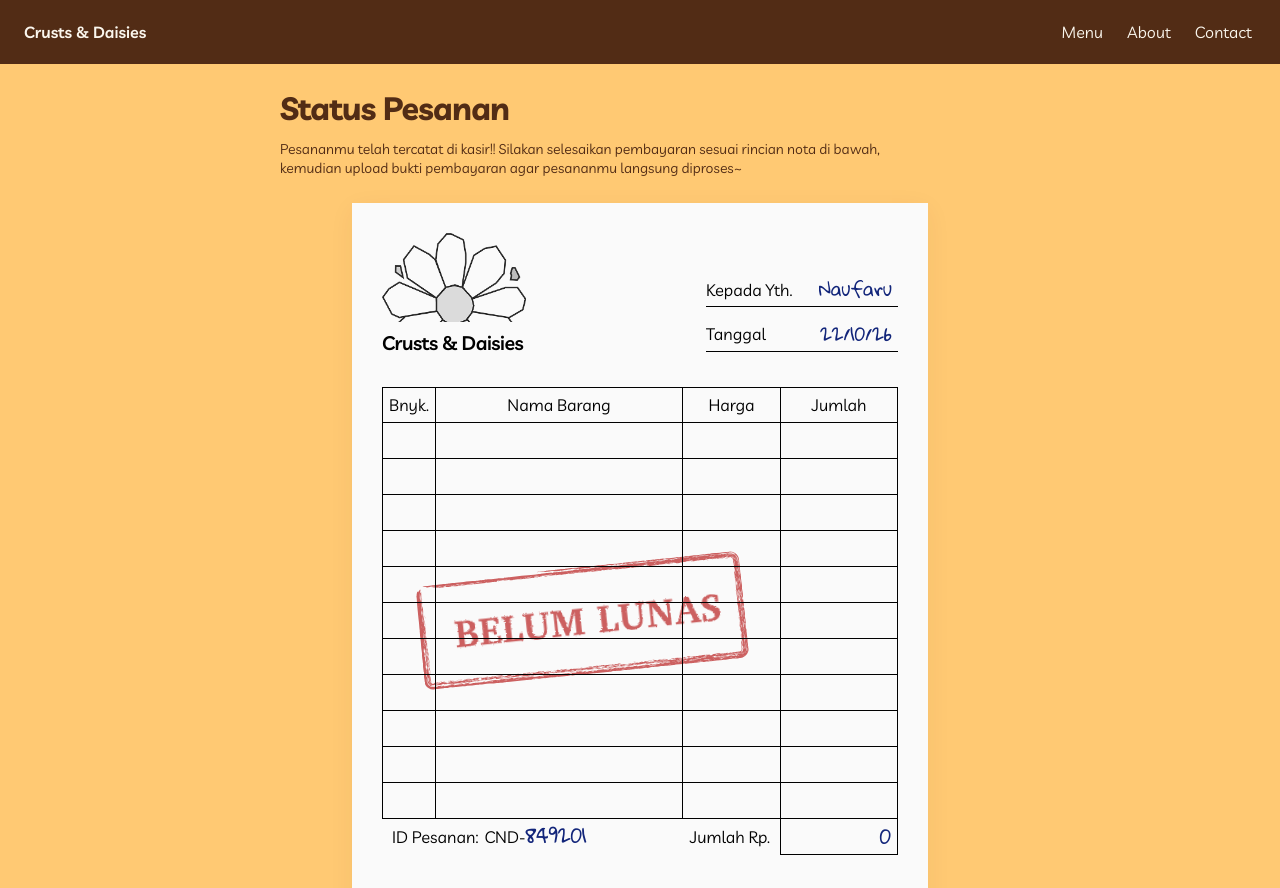
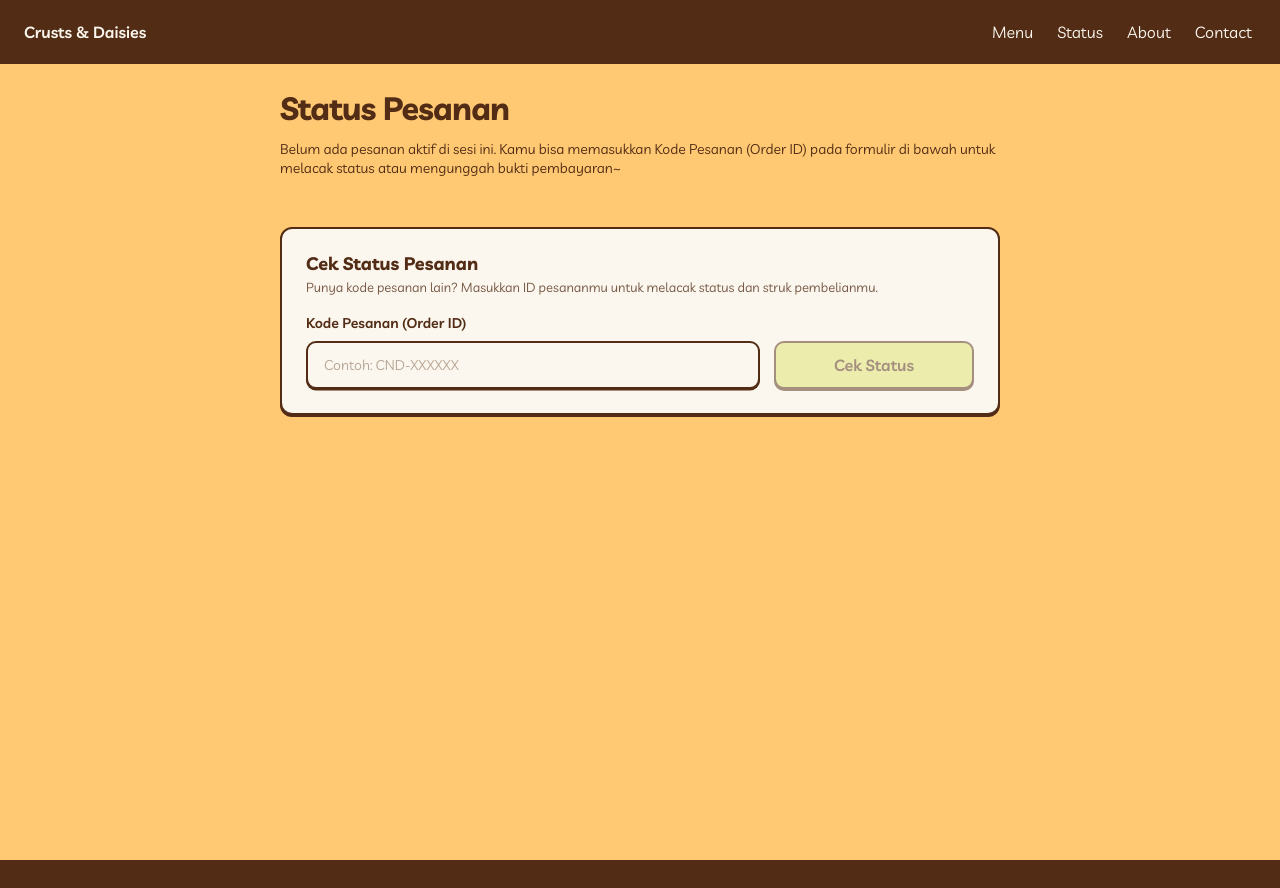
Before and after one commit to schrundeng/crust-fe-nuxt, a Nuxt app: page /status in a window 1280 px wide. Shown: the top 888 px of the page. Built offline with nearby package versions, Linux system fonts and the light colour scheme.

Commit message:
feat(status): finalize order tracking flow, remove mock defaults, and add status navigation

```diff
--- a/app/components/CrustHeader.vue
+++ b/app/components/CrustHeader.vue
@@ -34,6 +34,7 @@
 <script setup>
 const items = ref([
   { title: "Menu", path: "/menu" },
+  { title: "Status", path: "/status" },
   { title: "About", path: "/#about" },
   { title: "Contact", path: "/#contact" },
 ]);
--- a/app/components/FileUpload.vue
+++ b/app/components/FileUpload.vue
@@ -339,7 +339,7 @@ const props = defineProps({
     type: Object,
     default: () => ({
       status: "belum_lunas",
-      orderId: "CND-849201",
+      orderId: "",
     }),
   },
 });
@@ -347,7 +347,7 @@ const props = defineProps({
 const emit = defineEmits(["update:previewUrl", "submitted"]);
 
 const status = computed(() => props.orderMeta?.status || "belum_lunas");
-const orderId = computed(() => props.orderMeta?.orderId || "CND-849201");
+const orderId = computed(() => props.orderMeta?.orderId || "");
 
 const isReady = ref(false);
 
--- a/app/components/Nota.vue
+++ b/app/components/Nota.vue
@@ -35,7 +35,7 @@
             >{{
               orderMeta?.customer?.name ||
               orderMeta?.customer?.username ||
-              "Naufaru"
+              ""
             }}</span
           >
         </div>
@@ -47,7 +47,7 @@
           >
           <span
             class="font-handwriting pb-0.5 md:pb-1 text-[12px] md:text-[18px] leading-none"
-            >{{ orderMeta?.date || "22/10/26" }}</span
+            >{{ orderMeta?.date || "" }}</span
           >
         </div>
       </div>
@@ -138,7 +138,8 @@
               >
                 <div class="flex items-baseline gap-1 md:gap-1.5">
                   <span>ID Pesanan:</span>
-                  <span class="select-all"><span>CND-</span><span class="font-handwriting text-blue text-[13px] md:text-[19.5px] leading-none">{{ orderMeta?.orderId?.replace(/^CND-?/, "") || "849201" }}</span></span>
+                  <span v-if="orderMeta?.orderId" class="select-all"><span>CND-</span><span class="font-handwriting text-blue text-[13px] md:text-[19.5px] leading-none">{{ orderMeta.orderId.replace(/^CND-?/, "") }}</span></span>
+                  <span v-else class="text-black/30">-</span>
                 </div>
                 <span>Jumlah Rp.</span>
               </div>
@@ -146,7 +147,7 @@
             <td
               class="border-b border-r border-black text-right px-1 md:px-1.5 font-handwriting text-blue text-[13px] md:text-[19.5px] p-0"
             >
-              {{ total.toLocaleString("id-ID") }}
+              {{ total > 0 ? total.toLocaleString("id-ID") : "" }}
             </td>
           </tr>
         </tfoot>
@@ -225,9 +226,9 @@ const props = defineProps({
   orderMeta: {
     type: Object,
     default: () => ({
-      orderId: "CND-849201",
-      date: "22/10/26",
-      customer: { username: "Naufaru" },
+      orderId: "",
+      date: "",
+      customer: null,
       status: "belum_lunas",
     }),
   },
@@ -256,6 +257,7 @@ const currentSquiggleSvg = computed(() => {
 });
 
 const activeStatusStampSvg = computed(() => {
+  if (!props.orderMeta?.orderId) return null;
   const status = props.orderMeta?.status;
   if (!status) return null;
   const valid = ["belum_lunas", "lunas", "diproses", "batal"];
--- a/app/components/Receipt.vue
+++ b/app/components/Receipt.vue
@@ -40,10 +40,13 @@
       <div class="font-receipt text-[20px] space-y-1 py-1">
         <div class="flex justify-between">
           <span>NO: {{ orderMeta.orderId }}</span>
-          <span>{{ orderMeta.date }}</span>
+          <span>{{ formattedDate }}</span>
         </div>
-        <div class="flex justify-between" v-if="orderMeta.customer?.username">
-          <span>PLG: {{ orderMeta.customer.username }}</span>
+        <div
+          class="flex justify-between"
+          v-if="orderMeta.customer?.username || orderMeta.customer?.name"
+        >
+          <span>PLG: {{ orderMeta.customer.username || orderMeta.customer.name }}</span>
           <span>ORDER: {{ orderMeta.orderType || "PRE-ORDER" }}</span>
         </div>
         <div class="flex justify-between">
@@ -151,9 +154,9 @@ const props = defineProps({
   orderMeta: {
     type: Object,
     default: () => ({
-      orderId: "CND-849201",
-      date: "21/10/26",
-      customer: { username: "Naufaru" },
+      orderId: "",
+      date: "",
+      customer: null,
       orderType: "PRE-ORDER",
       cashier: "ADMIN 01",
       paymentMethod: "QRIS",
@@ -178,6 +181,24 @@ const orderTotal = computed(() => {
       sum + (Number(item.price) || 0) * (Number(item.quantity) || 1),
     0,
   );
+});
+
+const formattedDate = computed(() => {
+  const dStr = props.orderMeta?.date || props.orderMeta?.orderDate;
+  if (!dStr) return "";
+  if (typeof dStr === "string" && /^\d{2}\/\d{2}\/\d{2,4}$/.test(dStr)) {
+    return dStr;
+  }
+  try {
+    const d = new Date(dStr);
+    if (isNaN(d.getTime())) return "";
+    const day = String(d.getDate()).padStart(2, "0");
+    const month = String(d.getMonth() + 1).padStart(2, "0");
+    const year = String(d.getFullYear()).slice(-2);
+    return `${day}/${month}/${year}`;
+  } catch {
+    return "";
+  }
 });
 
 const updateDashes = () => {
--- a/app/components/Sidebar.vue
+++ b/app/components/Sidebar.vue
@@ -62,6 +62,7 @@
 const items = ref([
   { title: "Home", path: "/", icon: "home" },
   { title: "Menu", path: "/menu", icon: "order" },
+  { title: "Status", path: "/status", icon: "status" },
   { title: "About", path: "/#about", icon: "map" },
   { title: "Contact", path: "/#contact", icon: "phone" },
 ]);
--- a/app/components/StatusCheck.vue
+++ b/app/components/StatusCheck.vue
@@ -1,6 +1,7 @@
 <template>
   <div
-    class="w-full max-w-sm md:max-w-[576px] mt-6 bg-white rounded-[12px] border-[2.5px] border-brown shadow-[0px_2px_0px_0px_#522C15] p-5 md:p-6 text-brown flex flex-col"
+    class="w-full mt-6 bg-white rounded-[12px] border-[2.5px] border-brown shadow-[0px_2px_0px_0px_#522C15] p-5 md:p-6 text-brown flex flex-col transition-all duration-300"
+    :class="wide ? 'max-w-none' : 'max-w-sm md:max-w-[576px]'"
   >
     <!-- Header -->
     <div class="flex items-start justify-between gap-3 mb-4">
@@ -76,7 +77,8 @@
                   {{
                     searchResult.order.customer?.name ||
                     searchResult.order.customer?.username ||
-                    "Pelanggan"
+                    searchResult.order.client?.nama_client ||
+                    "-"
                   }}
                 </p>
                 <p class="text-[14px] text-brown">
@@ -121,6 +123,13 @@
 import { ref, onMounted } from "vue";
 import { useRoute } from "vue-router";
 import { AlertCircle } from "lucide-vue-next";
+
+const props = defineProps({
+  wide: {
+    type: Boolean,
+    default: false,
+  },
+});
 
 const emit = defineEmits(["order-selected"]);
 const route = useRoute();
--- a/app/pages/orders.vue
+++ b/app/pages/orders.vue
@@ -66,15 +66,12 @@ const route = useRoute();
 const receiptRef = ref(null);
 const isDownloading = ref(false);
 
-const orderItems = ref([
-  { id: 1, name: "Apple Pie", price: 7000, quantity: 2 },
-  { id: 2, name: "Caramel Pudding", price: 7000, quantity: 1 },
-]);
+const orderItems = ref([]);
 
 const orderMeta = ref({
-  orderId: "CND-849201",
-  date: "21/10/26",
-  customer: { username: "Naufaru" },
+  orderId: "",
+  date: "",
+  customer: null,
   orderType: "PRE-ORDER",
   cashier: "ADMIN 01",
   paymentMethod: "QRIS",
@@ -92,15 +89,39 @@ const handleDownload = async () => {
   }
 };
 
-onMounted(() => {
-  if (import.meta.client) {
+const formatDate = (isoOrStr) => {
+  if (!isoOrStr) return "";
+  if (typeof isoOrStr === "string" && /^\d{2}\/\d{2}\/\d{2,4}$/.test(isoOrStr)) {
+    return isoOrStr;
+  }
+  try {
+    const d = new Date(isoOrStr);
+    if (isNaN(d.getTime())) return "";
+    const day = String(d.getDate()).padStart(2, "0");
+    const month = String(d.getMonth() + 1).padStart(2, "0");
+    const year = String(d.getFullYear()).slice(-2);
+    return `${day}/${month}/${year}`;
+  } catch {
+    return "";
+  }
+};
+
+const loadOrder = () => {
+  if (!import.meta.client) return;
+
+  const queryId = route.query.id
+    ? String(route.query.id).trim().toUpperCase()
+    : null;
   const rawOrder = localStorage.getItem("cnd_order");
+
+  if (!rawOrder && !queryId) {
+    navigateTo("/menu");
+    return;
+  }
+
   if (rawOrder) {
     try {
       const parsed = JSON.parse(rawOrder);
-        const queryId = route.query.id
-          ? String(route.query.id).trim().toUpperCase()
-          : null;
       if (parsed.items && parsed.items.length > 0) {
         orderItems.value = parsed.items;
       } else {
@@ -115,20 +136,15 @@ onMounted(() => {
         }
       }
       orderMeta.value = {
-          orderId: queryId || parsed.orderId || parsed.id || "CND-849201",
+        orderId: queryId || parsed.orderId || parsed.id || "",
         date:
-            parsed.orderDate || parsed.created_at
-              ? new Date(
-                  parsed.orderDate || parsed.created_at,
-                ).toLocaleDateString("id-ID", {
-                  day: "2-digit",
-                  month: "2-digit",
-                  year: "2-digit",
-                })
-              : "21/10/26",
-          customer: parsed.customer || {
-            username: parsed.client?.nama_client || "Naufaru",
-          },
+          formatDate(parsed.orderDate || parsed.created_at || parsed.date) ||
+          formatDate(new Date().toISOString()),
+        customer:
+          parsed.customer ||
+          (parsed.client?.nama_client
+            ? { username: parsed.client.nama_client }
+            : null),
         orderType: parsed.orderType || parsed.order_type || "PRE-ORDER",
         cashier:
           parsed.cashier ||
@@ -144,7 +160,19 @@ onMounted(() => {
     } catch (e) {
       console.error("Failed to parse cnd_order", e);
     }
+  } else if (queryId) {
+    orderMeta.value = {
+      orderId: queryId,
+      date: formatDate(new Date().toISOString()),
+      customer: null,
+      orderType: "PRE-ORDER",
+      cashier: "ADMIN 01",
+      paymentMethod: "QRIS",
+    };
   }
-  }
+};
+
+onMounted(() => {
+  loadOrder();
 });
 </script>
--- a/app/pages/status.vue
+++ b/app/pages/status.vue
@@ -15,15 +15,19 @@
 
         <!-- notice -->
         <div class="mx-6 mb-6">
-          <p class="text-[14px] text-brown leading-snug">
+          <p v-if="hasActiveOrder" class="text-[14px] text-brown leading-snug">
             Pesananmu telah tercatat di kasir!! Silakan selesaikan pembayaran
             sesuai rincian nota di bawah,<br class="hidden sm:inline" />
             kemudian upload bukti pembayaran agar pesananmu langsung diproses~
           </p>
+          <p v-else class="text-[14px] text-brown leading-snug">
+            Belum ada pesanan aktif di sesi ini. Kamu bisa memasukkan Kode Pesanan
+            (Order ID) pada formulir di bawah untuk melacak status atau mengunggah bukti pembayaran~
+          </p>
         </div>
 
         <!-- nota component -->
-        <div class="mx-6 flex justify-center">
+        <div v-if="hasActiveOrder" class="mx-6 flex justify-center">
           <Nota :order-meta="orderMeta" :items="orderItems" />
         </div>
 
@@ -31,6 +35,7 @@
         <div class="mx-6 flex flex-col items-center">
           <ClientOnly>
             <FileUpload
+              v-if="hasActiveOrder"
               v-model:preview-url="previewUrl"
               :order-meta="orderMeta"
               @submitted="onProofSubmitted"
@@ -39,6 +44,7 @@
 
           <!-- debug status buttons -->
           <div
+            v-if="showDebug && hasActiveOrder"
             class="w-full max-w-sm md:max-w-[576px] mt-8 pt-4 flex flex-col items-center gap-2"
           >
             <span class="text-[11px] font-semibold text-brown tracking-wider">
@@ -61,7 +67,10 @@
               </button>
             </div>
           </div>
-          <StatusCheck @order-selected="onOrderSelected" />
+          <StatusCheck
+            :wide="!hasActiveOrder"
+            @order-selected="onOrderSelected"
+          />
         </div>
       </div>
     </div>
@@ -86,18 +95,33 @@ const onProofSubmitted = (proof) => {
 };
 
 const formatDate = (isoOrStr) => {
-  if (!isoOrStr) return "22/10/26";
+  if (!isoOrStr) return "";
+  if (typeof isoOrStr === "string" && /^\d{2}\/\d{2}\/\d{2,4}$/.test(isoOrStr)) {
+    return isoOrStr;
+  }
   try {
     const d = new Date(isoOrStr);
-    if (isNaN(d.getTime())) return String(isoOrStr);
+    if (isNaN(d.getTime())) return "";
     const day = String(d.getDate()).padStart(2, "0");
     const month = String(d.getMonth() + 1).padStart(2, "0");
     const year = String(d.getFullYear()).slice(-2);
     return `${day}/${month}/${year}`;
   } catch {
-    return "22/10/26";
+    return "";
   }
 };
+
+const showDebug = computed(() => {
+  return (
+    import.meta.dev ||
+    route.query.debug !== undefined ||
+    route.query.admin !== undefined
+  );
+});
+
+const hasActiveOrder = computed(() => {
+  return Boolean(orderMeta.value?.orderId);
+});
 
 const getStoredOrderMeta = () => {
   if (import.meta.client) {
@@ -108,15 +132,17 @@ const getStoredOrderMeta = () => {
     if (rawOrder) {
       try {
         const parsed = JSON.parse(rawOrder);
-        const activeId = queryId || parsed.orderId || parsed.id || "CND-849201";
+        const activeId = queryId || parsed.orderId || parsed.id || "";
         return {
           orderId: activeId,
           date: formatDate(
             parsed.orderDate || parsed.created_at || new Date().toISOString(),
           ),
-          customer: parsed.customer || {
-            username: parsed.client?.nama_client || "Naufaru",
-          },
+          customer:
+            parsed.customer ||
+            (parsed.client?.nama_client
+              ? { username: parsed.client.nama_client }
+              : null),
           status: parsed.status || "belum_lunas",
         };
       } catch (e) {
@@ -127,15 +153,15 @@ const getStoredOrderMeta = () => {
       return {
         orderId: queryId,
         date: formatDate(new Date().toISOString()),
-        customer: { username: "Pelanggan" },
+        customer: null,
         status: "belum_lunas",
       };
     }
   }
   return {
-    orderId: "CND-849201",
-    date: "22/10/26",
-    customer: { username: "Naufaru" },
+    orderId: "",
+    date: "",
+    customer: null,
     status: "belum_lunas",
   };
 };
@@ -161,7 +187,7 @@ const setStatus = (newStatus) => {
     if (orderMeta.value.customer) {
       orderObj.customer = orderMeta.value.customer;
     }
-    if (orderMeta.value.date) {
+    if (!orderObj.orderDate && orderMeta.value.date) {
       orderObj.orderDate = orderMeta.value.date;
     }
     if (rawOrderItems.value && rawOrderItems.value.length > 0) {
@@ -181,26 +207,38 @@ const onOrderSelected = (order) => {
 const loadFromStorage = () => {
   if (!import.meta.client) return;
 
-  let loadedItems = [];
   const queryId = route.query.id
     ? String(route.query.id).trim().toUpperCase()
     : null;
+  const rawOrder = localStorage.getItem("cnd_order");
 
-  // 1. Check cnd_order for metadata and items
-  const rawOrder = localStorage.getItem("cnd_order");
+  if (!rawOrder && !queryId) {
+    orderMeta.value = {
+      orderId: "",
+      date: "",
+      customer: null,
+      status: "belum_lunas",
+    };
+    rawOrderItems.value = [];
+    return;
+  }
+
+  let loadedItems = [];
   if (rawOrder) {
     try {
       const parsed = JSON.parse(rawOrder);
-      const activeId = queryId || parsed.orderId || parsed.id || "CND-849201";
+      const activeId = queryId || parsed.orderId || parsed.id || "";
 
       orderMeta.value = {
         orderId: activeId,
         date: formatDate(
           parsed.orderDate || parsed.created_at || new Date().toISOString(),
         ),
-        customer: parsed.customer || {
-          username: parsed.client?.nama_client || "Naufaru",
-        },
+        customer:
+          parsed.customer ||
+          (parsed.client?.nama_client
+            ? { username: parsed.client.nama_client }
+            : null),
         status: parsed.status || "belum_lunas",
       };
 
@@ -223,7 +261,7 @@ const loadFromStorage = () => {
     orderMeta.value = {
       orderId: queryId,
       date: formatDate(new Date().toISOString()),
-      customer: { username: "Pelanggan" },
+      customer: null,
       status: "belum_lunas",
     };
     loadedItems = [];
```
Also changed, not shown: public/icons/status.svg (added). Lines whose indentation alone changed are shown as unchanged.
